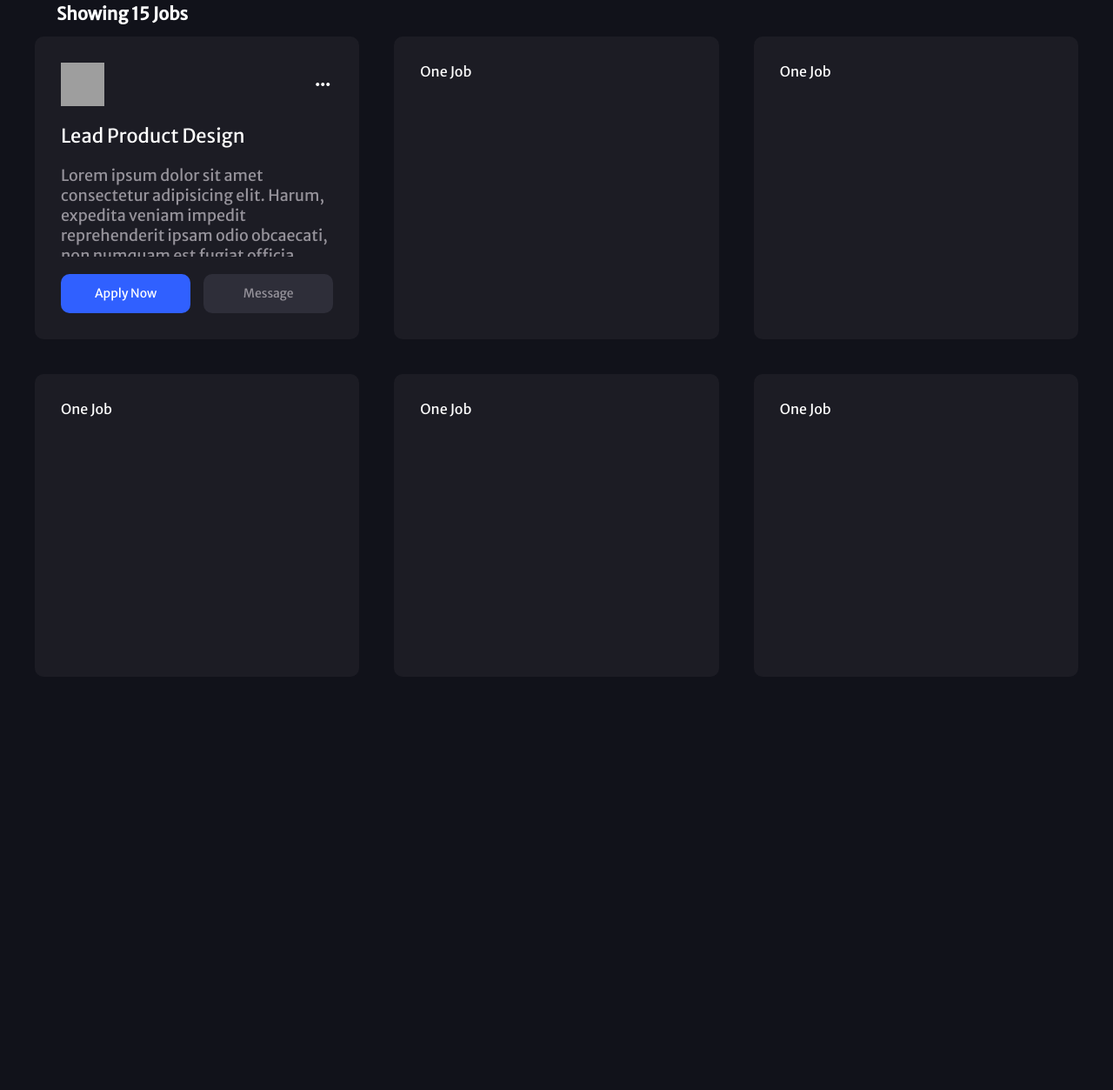
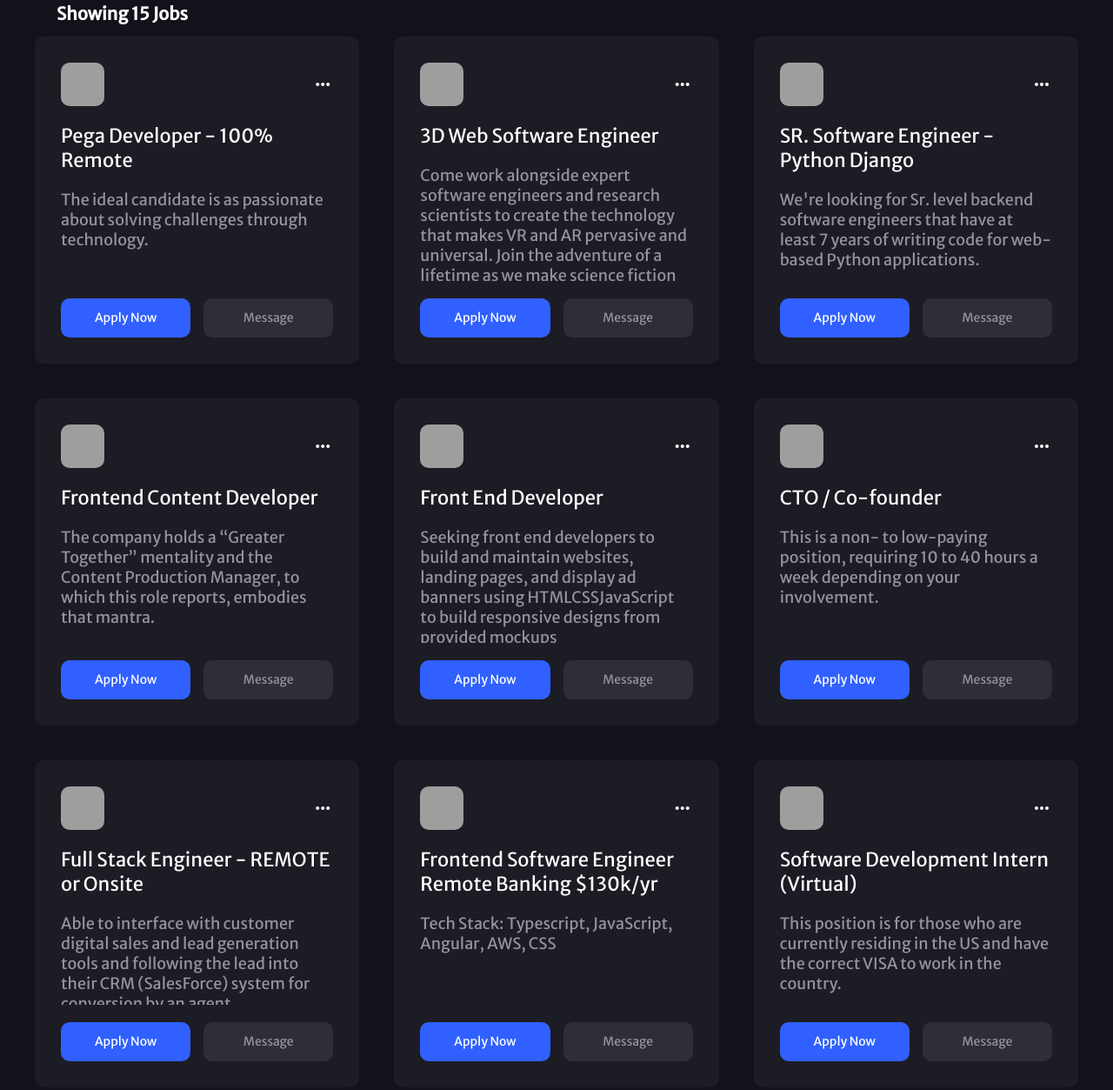
Before and after one commit to Abdulrhman19/Live-Job-Search, a plain HTML site: page index.html in a window 1280 px wide. Shown: the part 165-1418 px from the top of the page at 87% size. Before the commit the page ends 1331 px from the top, so only its background shows below. Drawn offline with Linux system fonts and the light colour scheme; grey boxes are pictures that could not be loaded.

Commit message:
Fetching from data.json and display it on job tiles

```diff
--- a/css/style.css
+++ b/css/style.css
@@ -1,4 +1,4 @@
-@import url('https://fonts.googleapis.com/css2?family=Merriweather+Sans&display=swap');
+@import url("https://fonts.googleapis.com/css2?family=Merriweather+Sans&display=swap");
 
 * {
   box-sizing: border-box;
@@ -6,11 +6,10 @@
 
 body {
   margin: 0;
-    font-family: 'Merriweather Sans', sans-serif;
+  font-family: "Merriweather Sans", sans-serif;
   color: #fff;
-    background-color: #11121A;
+  background-color: #11121a;
 }
-
 
 header {
   background-color: #1c1c24;
@@ -36,7 +35,7 @@ header {
   margin-right: 10px;
 }
 
-.header-container .logo img{
+.header-container .logo img {
   height: 100%;
 }
 
@@ -94,7 +93,7 @@ header {
 .jobs-list {
   max-width: 1250px;
   width: 100%;
-    background-color: #11121A;
+  background-color: #11121a;
   height: 100vh;
   margin: 0 auto;
   display: flex;
@@ -112,7 +111,7 @@ header {
   grid-template-columns: repeat(3, 1fr);
   grid-template-rows: repeat(3, 1fr);
   gap: 40px;
-    background-color: #11121A;
+  background-color: #11121a;
 }
 
 .job-tile {
@@ -141,6 +140,7 @@ header {
 .top img {
   width: 50px;
   height: 50px;
+  border-radius: 10px;
 }
 
 .rolename {
@@ -156,6 +156,7 @@ header {
   overflow: hidden;
   font-size: 18px;
   color: #96939b;
+  flex-grow: 1;
 }
 
 .buttons {
@@ -182,6 +183,6 @@ header {
   margin-right: 15px;
 }
 
-.apply-now:hover{
+.apply-now:hover {
   background-color: #5a81ff;
 }
--- /dev/null
+++ b/data.json
@@ -0,0 +1,303 @@
+[
+  {
+    "id": 1,
+    "company": "TekStrea",
+    "logo": "https://pbs.twimg.com/profile_images/1871386426/TSIconButtonSM_400x400.png",
+    "roleName": "Pega Developer - 100% Remote",
+    "postedTime": "5h ago",
+    "type": "Full Time",
+    "location": "United States",
+    "website": "https://linkedin.com/TekStrea",
+    "applicationLink": "https://linkedin.com/TekStrea/apply",
+    "requirements": {
+      "intro": "A TekStrea client, a healthcare technology company, has an immediate need for a Pega Developer for a remote long term contract.  We're looking for an experienced developer to support defects, issues and development.",
+      "content": "The ideal candidate is as passionate about solving challenges through technology.",
+      "items": [
+        "Needs to be experienced in the PEGA platform on at least 7.22 with PEGA 8.x preferred.",
+        "Pega Marketing or Pega Customer Decision Hub certification (for developers).",
+        "Blues experience highly preferred, Healthcare experience required.",
+        "Must be USA based and open to work standard business hours of 8-5pm ET."
+      ]
+    }
+  },
+  {
+    "id": 2,
+    "company": "Facebook",
+    "logo": "https://media-exp1.licdn.com/dms/image/C560BAQGrV5i4K9YdhQ/company-logo_200_200/0/1621582241755?e=1632960000&v=beta&t=nOdXGCQjrjyGuhl8JlhvQtSQCIz64Nr8jQbYZjAoX28",
+    "roleName": "3D Web Software Engineer",
+    "postedTime": "20h ago",
+    "type": "Part Time",
+    "location": "United States",
+    "website": "https://linkedin.com/Facebook",
+    "applicationLink": "https://linkedin.com/Facebook/apply",
+    "requirements": {
+      "intro": "Facebook's mission is to give people the power to build community and bring the world closer together. ",
+      "content": "Come work alongside expert software engineers and research scientists to create the technology that makes VR and AR pervasive and universal. Join the adventure of a lifetime as we make science fiction real and change the world.",
+      "items": [
+        "BS Computer Science or equivalent experience",
+        "3+ years of experience developing 3D/XR web applications or frameworks",
+        "5+ years of experience using JavaScript in a professional software development setting"
+      ]
+    }
+  },
+  {
+    "id": 3,
+    "company": "Jobot",
+    "logo": "https://media-exp1.licdn.com/dms/image/C560BAQEGgYq8v01oVg/company-logo_200_200/0/1620205047267?e=1632960000&v=beta&t=IwXDuGaCCMq-nL3_thY1tesHiJQkuIpqKowe_QZM3-0",
+    "roleName": "SR. Software Engineer - Python Django",
+    "postedTime": "1d ago",
+    "type": "Part Time",
+    "location": "United States",
+    "website": "https://linkedin.com/Jobot",
+    "applicationLink": "https://linkedin.com/Jobot/apply",
+    "requirements": {
+      "intro": "Are you a fit? Easy Apply now by clicking the 'Apply' button and sending us your resume.",
+      "content": "We're looking for Sr. level backend software engineers that have at least 7 years of writing code for web-based Python applications.",
+      "items": [
+        "You will need at least 3 years of writing Python Django applications and at least 10 years of software engineering experience.",
+        "The frontend of this application is written in React.js - if you are comfortable in a full-stack role, then even better, but not a requirement.",
+        "Ideally, you have tenure in all of the companies you've worked for, so you can show growth and technical challenges that you've overcome over time."
+      ]
+    }
+  },
+  {
+    "id": 4,
+    "company": "SpringbokIT",
+    "logo": "https://media-exp1.licdn.com/dms/image/C560BAQFVeIIhYnGo6g/company-logo_200_200/0/1566232530771?e=1632960000&v=beta&t=tfQAp5vydhZo-j54X4RyBaycug52wjWTE2fQkuFnEhI",
+    "roleName": "Frontend Content Developer",
+    "postedTime": "2d ago",
+    "type": "Full Time",
+    "location": "United States",
+    "website": "https://linkedin.com/SpringbokIT",
+    "applicationLink": "https://linkedin.com/SpringbokIT/apply",
+    "requirements": {
+      "intro": "A global leader in the retail space has migrated to Salesforce and is looking to add to its content development team. ",
+      "content": "The company holds a “Greater Together” mentality and the Content Production Manager, to which this role reports, embodies that mantra. ",
+      "items": [
+        "Experience with Salesforce Commerce Cloud (SFCC) Business Manager",
+        "HTML, CSS, Javascript, and Bootstrap",
+        "Experience working with a collaborative group in a process-oriented production environment."
+      ]
+    }
+  },
+  {
+    "id": 5,
+    "company": "Dice",
+    "logo": "https://media-exp1.licdn.com/dms/image/C560BAQEYK67Tel_mng/company-logo_200_200/0/1624162747433?e=1632960000&v=beta&t=F2NDtQwFDzIZzYfL2hVY6Ik7jY1uAXX43F8u0b_qRG0",
+    "roleName": "Front End Developer",
+    "postedTime": "2d ago",
+    "type": "Part Time",
+    "location": "United States",
+    "website": "https://linkedin.com/Dice",
+    "applicationLink": "https://linkedin.com/Dice/apply",
+    "requirements": {
+      "intro": "Dice is the leading career destination for tech experts at every stage of their careers. Our client, TrustMinds, Inc., is seeking the following. Apply via Dice today!",
+      "content": "Seeking front end developers to build and maintain websites, landing pages, and display ad banners using HTMLCSSJavaScript to build responsive designs from provided mockups ",
+      "items": [
+        "advanced HTML, CSS, and JavaScript",
+        "build systems based on NPM, Gulp, Webpack, Sass",
+        "should feel confident using GitGitflow branching strategies"
+      ]
+    }
+  },
+  {
+    "id": 6,
+    "company": "The Population Project",
+    "logo": "https://media-exp1.licdn.com/dms/image/C560BAQHqd8XtvITvMw/company-logo_200_200/0/1620162734126?e=1632960000&v=beta&t=s_UAIFXLLnVUJJnlpd1X686SWG-7I3IjyyYwA5p-WNM",
+    "roleName": "CTO / Co-founder",
+    "postedTime": "2d ago",
+    "type": "Part Time",
+    "location": "United States",
+    "website": "https://linkedin.com/ThePopulationProject",
+    "applicationLink": "https://linkedin.com/ThePopulationProject/apply",
+    "requirements": {
+      "intro": "The Population Project, a non-profit organization striving to list the name and date of birth of all humans alive, is looking for its CTO / technical co-founder.",
+      "content": "This is a non- to low-paying position, requiring 10 to 40 hours a week depending on your involvement.",
+      "items": [
+        "Maintaining a large Postgres AWS-hosted database",
+        "Building the next version of our website when we decide to publicly expose our data",
+        "Monitoring the Wrike and Discord collaboration platforms with which we interact with our volunteers"
+      ]
+    }
+  },
+  {
+    "id": 7,
+    "company": "Georgia IT, Inc.",
+    "logo": "https://media-exp1.licdn.com/dms/image/C510BAQHTI2pFWjn2UA/company-logo_200_200/0/1519897797698?e=1632960000&v=beta&t=5H-Vp8dCcXJ8fICwNGmB2YQzJYqyimjkZFYF-4j5fj0",
+    "roleName": "Full Stack Engineer - REMOTE or Onsite",
+    "postedTime": "2d ago",
+    "type": "Part Time",
+    "location": "United States",
+    "website": "https://linkedin.com/GeorgiaITInc",
+    "applicationLink": "https://linkedin.com/GeorgiaITInc/apply",
+    "requirements": {
+      "intro": "This company hasn't provided an intro.",
+      "content": "Able to interface with customer digital sales and lead generation tools and following the lead into their CRM (SalesForce) system for conversion by an agent.",
+      "items": [
+        "US Citizens and Green Card Only, No third party",
+        "Engineers with solid JavaScript and AWS background.",
+        "Experience in React.JS, Node.JS, and Angular is preferred"
+      ]
+    }
+  },
+  {
+    "id": 8,
+    "company": "Michael Page",
+    "logo": "https://media-exp1.licdn.com/dms/image/C560BAQFWT_CW-6Hd2Q/company-logo_200_200/0/1623848489646?e=1632960000&v=beta&t=eyDm2mqsK9xeBZawTXTUsBYze8WRduxd3uukb4T26Ao",
+    "roleName": "Frontend Software Engineer Remote Banking $130k/yr",
+    "postedTime": "2d ago",
+    "type": "Part Time",
+    "location": "United States",
+    "website": "https://linkedin.com/MichaelPage",
+    "applicationLink": "https://linkedin.com/MichaelPage/apply",
+    "requirements": {
+      "intro": "This company is a Boston based company that partners with hundreds of banks and credit unions. Voted one of the fastest growing FinTech companies in the world in 2020, our client strives to produce a product to help streamline the banking industry.",
+      "content": "Tech Stack: Typescript, JavaScript, Angular, AWS, CSS",
+      "items": [
+        "4+ years of hands on development experience",
+        "Experience in frontend development using Typescript, JavaScript and Angular",
+        "Experience delivering applications using AWS"
+      ]
+    }
+  },
+  {
+    "id": 9,
+    "company": "GAOTek Inc.",
+    "logo": "https://media-exp1.licdn.com/dms/image/C510BAQGg0dos_fVHhA/company-logo_200_200/0/1567998421321?e=1632960000&v=beta&t=X7EYf4jI7lCJfyrtzOKhv2bkz4rrML4AmbMN1g1jqLY",
+    "roleName": "Software Development Intern (Virtual)",
+    "postedTime": "2d ago",
+    "type": "Part Time",
+    "location": "United States",
+    "website": "https://linkedin.com/GAOTekInc",
+    "applicationLink": "https://linkedin.com/GAOTekInc/apply",
+    "requirements": {
+      "intro": "You shall be keen to learn, willing to work hard, maintaining productivity and committed to the job. ",
+      "content": "This position is for those who are currently residing in the US and have the correct VISA to work in the country.",
+      "items": [
+        "Software development plans",
+        "Software architecture",
+        "White papers"
+      ]
+    }
+  },
+  {
+    "id": 10,
+    "company": "RemoteHub",
+    "logo": "https://media-exp1.licdn.com/dms/image/C4E0BAQGQ_EPbBXR8Hg/company-logo_200_200/0/1604324330666?e=1632960000&v=beta&t=53alZNNXv3B7o_J5jHG4pe7plcWIMBB8kdgxS1ooMCQ",
+    "roleName": "Work from Home Opportunities",
+    "postedTime": "2d ago",
+    "type": "Part Time",
+    "location": "United States",
+    "website": "https://linkedin.com/RemoteHub",
+    "applicationLink": "https://linkedin.com/RemoteHub/apply",
+    "requirements": {
+      "intro": "Appen is a global leader in speech and search technology services and we have several part time work from home opportunities that you can apply for!",
+      "content": "We are looking for applicants for an exciting work from home opportunity. Applicants must be self-motivated and internet savvy and there is no previous work experience or college degree required to apply for our jobs.",
+      "items": [
+        "Linguistic Specialties (Text to Speech, Computational, Phonetics, Pronunciation, Annotation, etc.)",
+        "Social Media Evaluation (Help improve social media around the globe)",
+        "Search Engine Evaluation (Work with the world’s top search engine companies)"
+      ]
+    }
+  },
+  {
+    "id": 11,
+    "company": "Suncap Technology",
+    "logo": "https://media-exp1.licdn.com/dms/image/C4E0BAQEROuteF2F3gQ/company-logo_200_200/0/1555514992609?e=1632960000&v=beta&t=7P8pg3cma4GKzE6l7SmGRp-zjdd_WC_KSkMEwGzmWAw",
+    "roleName": "Front-end Web Developer /Remote (San Bruno, CA Post Covid) 12 mth+ contract",
+    "postedTime": "2d ago",
+    "type": "Part Time",
+    "location": "United States",
+    "website": "https://linkedin.com/SuncapTechnology",
+    "applicationLink": "https://linkedin.com/SuncapTechnology/apply",
+    "requirements": {
+      "intro": "This company hasn't provided an intro.",
+      "content": "Front-end Web Developer includes:",
+      "items": [
+        "Design, and develop Web and Mobile Web pages",
+        "Effectively collaborate with Product, UX, and Marketing teams",
+        "Provide subject matter expertise for web and mobile web responsive designs"
+      ]
+    }
+  },
+  {
+    "id": 12,
+    "company": "HomeLister",
+    "logo": "https://media-exp1.licdn.com/dms/image/C4E0BAQHCaYJPwpvdIQ/company-logo_200_200/0/1519892616664?e=1632960000&v=beta&t=SFdjFVBx6X3Ynpxd2SrxF9lbBufwgSNqf-SGQZ3vJcE",
+    "roleName": "Data Entry Specialist - Full Time - Work From Home",
+    "postedTime": "2d ago",
+    "type": "Part Time",
+    "location": "United States",
+    "website": "https://linkedin.com/HomeLister",
+    "applicationLink": "https://linkedin.com/HomeLister/apply",
+    "requirements": {
+      "intro": "[Office Assistant / Remote] - Anywhere in U.S. / up to $44k-yr / Medical-Dental-PTO-401(k) Matching / Real Estate Experience Not Required",
+      "content": "As a Data Entry Specialist you'll: Gain valuable experience learning about residential real estate, and join a great team;",
+      "items": [
+        "Be proficient at standard office software",
+        "Quick to learn new programs",
+        "Possess excellent written and verbal communication skills"
+      ]
+    }
+  },
+  {
+    "id": 13,
+    "company": "WMI Worldwide",
+    "logo": "https://media-exp1.licdn.com/dms/image/C4D0BAQESmXHE28MpUw/company-logo_200_200/0/1519905226668?e=1632960000&v=beta&t=gi-x1SZrOMdTO-Oc6sdZ-G7UDr8Y5M7ixo5ddribOKk",
+    "roleName": "Software Engineer II",
+    "postedTime": "2d ago",
+    "type": "Part Time",
+    "location": "United States",
+    "website": "https://linkedin.com/WMIWorldwide",
+    "applicationLink": "https://linkedin.com/WMIWorldwide/apply",
+    "requirements": {
+      "intro": "Our client's game inspires millions to create together, connects people across the globe, and brings together a community that is among the most active and passionate in the world. The team is looking for a developer to lead and drive the timely delivery of next generation game technology and foundations.",
+      "content": "The Software Engineer II has built large-scale cloud services running in Azure and will take end-to-end ownership for development and quality of products and services that delight customers and add strategic value to our client. ",
+      "items": [
+        "Developing and coordinating features using Microsoft Azure compute and storage",
+        "Defining initiatives that impact our games",
+        "Ensuring timely, high quality deliverables"
+      ]
+    }
+  },
+  {
+    "id": 14,
+    "company": "RIT Solutions, Inc.",
+    "logo": "https://media-exp1.licdn.com/dms/image/C560BAQEP3xJYibhYmQ/company-logo_200_200/0/1595879151058?e=1632960000&v=beta&t=19s3Bsxz2fGxZoJ_ybc4BJ4SbCQopUPcAC6NZ601T-Y",
+    "roleName": "UI developer - REMOTE",
+    "postedTime": "2d ago",
+    "type": "Part Time",
+    "location": "United States",
+    "website": "https://linkedin.com/RITSolutionsInc",
+    "applicationLink": "https://linkedin.com/RITSolutionsInc/apply",
+    "requirements": {
+      "intro": "Looking for a UI Developer with a strong background in ReactJS. ",
+      "content": "Must have strong exp. with ReactJs ",
+      "items": [
+        "Have 8+ years of experience developing software apps",
+        "HTML, CSS, Responsive Web",
+        "HTML, CSS, Responsive Web JSON, XML and Agile"
+      ]
+    }
+  },
+  {
+    "id": 15,
+    "company": "RemoteHub",
+    "logo": "https://media-exp1.licdn.com/dms/image/C560BAQH3PRxm6epbWg/company-logo_200_200/0/1519887943661?e=1632960000&v=beta&t=Jiyz0IaBcktNiy4SqWZr8ZD2sFw-fPgPkqlRtIF57gE",
+    "roleName": "Freelance Data Entry Associate (Work From Home)",
+    "postedTime": "2d ago",
+    "type": "Part Time",
+    "location": "United States",
+    "website": "https://linkedin.com/RemoteHub",
+    "applicationLink": "https://linkedin.com/RemoteHub/apply",
+    "requirements": {
+      "intro": "Anywhere in U.S. / Competitive pay / Contract position with potential for future assignments",
+      "content": "As a Data Entry Associate you'll: Assist in the creation of content;",
+      "items": [
+        "Compile and sort information to prepare source data",
+        "Review data for deficiencies or errors",
+        "Retrieve data from the database or electronic files as requested"
+      ]
+    }
+  }
+]
--- a/js/script.js
+++ b/js/script.js
@@ -3,3 +3,53 @@ document.querySelector(".button-container")
     let text = document.getElementById("filterJobs").value;
 
 });
+
+
+function getJobs() {
+    // fetch: is a way to get from API
+    return fetch("data.json")
+    .then(response => response.json())
+    .then(data => {
+        return data;
+    })
+}
+
+
+function showJobs(jobs) {
+    console.log(jobs);
+    let jobsContainer = document.querySelector(".jobs-container")
+
+    let jobsHTML = "";
+    jobs.forEach(job => {
+
+        jobsHTML += `
+        <div class="job-tile">
+        <div class="top">
+          <img
+            src="${job.logo}"
+            alt=""
+          />
+          <span class="material-icons more_horiz"> more_horiz </span>
+        </div>
+        <div class="rolename">
+          <span>${job.roleName}</span>
+        </div>
+        <div class="description">
+          <span
+            >${job.requirements.content}</span
+          >
+        </div>
+        <div class="buttons">
+          <div class="button apply-now">Apply Now</div>
+          <div class="button">Message</div>
+        </div>
+      </div>
+        `;
+
+    });
+    jobsContainer.innerHTML = jobsHTML;
+}
+
+getJobs().then(data => {
+    showJobs(data);
+});
```
Also changed, not shown: index.html (+2 -7 lines). Lines whose indentation alone changed are shown as unchanged.
